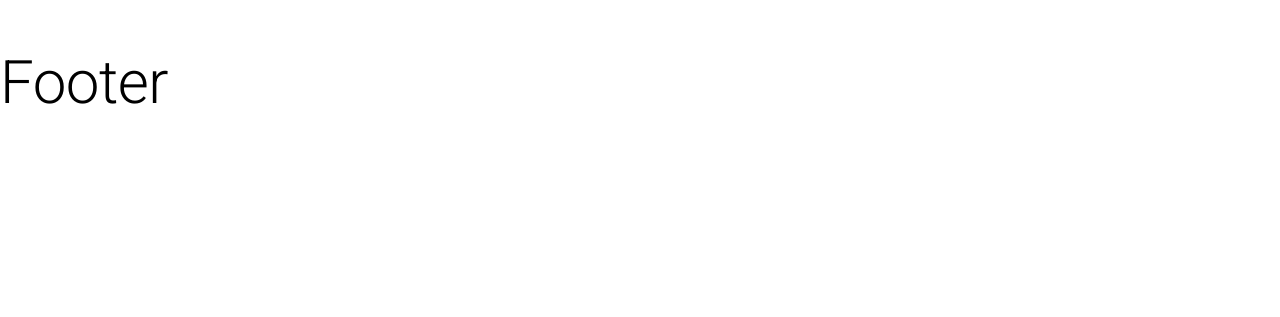
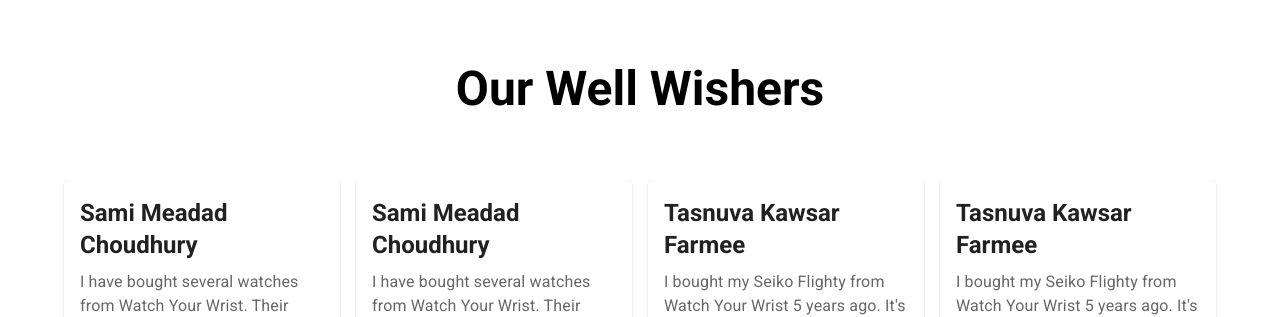
Before and after one commit to samimeadad/niche-website-client-side-samimeadad, a React (Create React App) app: page / in a window 1280 px wide. Shown: the part 2449-2766 px from the top of the page. Before the commit the page ends 2568 px from the top, so only its background shows below. Built offline with nearby package versions, Linux system fonts and the light colour scheme.

Commit message:
home reviews section done from local api

```diff
--- /dev/null
+++ b/public/reviews.json
@@ -0,0 +1,26 @@
+[
+    {
+        "id": "1",
+        "name": "Sami Meadad Choudhury",
+        "description": "I have bought several watches from Watch Your Wrist. Their service is very good. They always sell authentic and genuine watches.",
+        "rating": "5"
+    },
+    {
+        "id": "2",
+        "name": "Sami Meadad Choudhury",
+        "description": "I have bought several watches from Watch Your Wrist. Their service is very good. They always sell authentic and genuine watches.",
+        "rating": "5"
+    },
+    {
+        "id": "3",
+        "name": "Tasnuva Kawsar Farmee",
+        "description": "I bought my Seiko Flighty from Watch Your Wrist 5 years ago. It's running fine and shows accurate time so far.",
+        "rating": "4.5"
+    },
+    {
+        "id": "4",
+        "name": "Tasnuva Kawsar Farmee",
+        "description": "I bought my Seiko Flighty from Watch Your Wrist 5 years ago. It's running fine and shows accurate time so far.",
+        "rating": "4.5"
+    }
+]
--- /dev/null
+++ b/src/Hooks/useReviews.js
@@ -0,0 +1,18 @@
+import { useEffect, useState } from "react";
+
+// custom hook for reviews api call
+const useReviews = () => {
+    const [ reviews, setReviews ] = useState( [] );
+
+    useEffect( () => {
+        fetch( './reviews.json' )
+            .then( res => res.json() )
+            .then( data => setReviews( data ) );
+    }, [] );
+
+    //return reviews state variable and setReviews function
+    return [ reviews, setReviews ];
+}
+
+//export the entire function for external use
+export default useReviews;
--- a/src/Pages/Home/Banner/BannerCarousel.js
+++ b/src/Pages/Home/Banner/BannerCarousel.js
@@ -6,6 +6,7 @@ import image2 from '../../../images/banner-carousel/2.jpeg';
 import image3 from '../../../images/banner-carousel/3.jpeg';
 import image4 from '../../../images/banner-carousel/4.jpeg';
 import image5 from '../../../images/banner-carousel/5.jpeg';
+import image6 from '../../../images/banner-carousel/6.jpeg';
 
 
 const BannerCarousel = () => {
@@ -14,11 +15,12 @@ const BannerCarousel = () => {
             <Grid item xs={ 12 } sm={ 12 } md={ 12 } lg={ 12 }>
                 <Box>
                     < Carousel >
-                        <img src={ image1 } alt="" />
-                        <img src={ image2 } alt="" />
-                        <img src={ image3 } alt="" />
-                        <img src={ image4 } alt="" />
-                        <img src={ image5 } alt="" />
+                        <img src={ image1 } alt="carouselImage1" />
+                        <img src={ image2 } alt="carouselImage2" />
+                        <img src={ image3 } alt="carouselImage3" />
+                        <img src={ image4 } alt="carouselImage4" />
+                        <img src={ image5 } alt="carouselImage5" />
+                        <img src={ image6 } alt="carouselImage6" />
                     </Carousel>
                 </Box>
             </Grid >
--- a/src/Pages/Home/Home/Home.js
+++ b/src/Pages/Home/Home/Home.js
@@ -3,6 +3,7 @@ import React from 'react';
 import Banner from '../Banner/Banner';
 import BannerCarousel from '../Banner/BannerCarousel';
 import PremiumWatches from '../PremiumWatches/PremiumWatches';
+import Reviews from '../Reviews/Reviews/Reviews';
 
 const Home = () => {
     return (
@@ -10,6 +11,7 @@ const Home = () => {
             <BannerCarousel></BannerCarousel>
             <Banner></Banner>
             <PremiumWatches></PremiumWatches>
+            <Reviews></Reviews>
         </Box>
     );
 };
--- a/src/Pages/Home/PremiumWatches/PremiumWatches.js
+++ b/src/Pages/Home/PremiumWatches/PremiumWatches.js
@@ -8,7 +8,7 @@ const PremiumWatches = () => {
     const premiumWatches = watches.filter( watch => watch.premium === "true" );
     return (
         <Container sx={ { my: 8 } }>
-            <Typography variant="h4" sx={ { textAlign: 'center', my: 8, fontWeight: 'bold' } }>Our Exclusive Collections</Typography>
+            <Typography variant="h3" sx={ { textAlign: 'center', my: 8, fontWeight: 'bold' } }>Our Exclusive Collections</Typography>
             <Grid container spacing={ 4 }>
                 {
                     premiumWatches.map( watch => <Watch
--- /dev/null
+++ b/src/Pages/Home/Reviews/Review/Review.js
@@ -0,0 +1,29 @@
+import React from 'react';
+import { Grid } from '@mui/material';
+import Card from '@mui/material/Card';
+import CardContent from '@mui/material/CardContent';
+import Typography from '@mui/material/Typography';
+
+const Review = ( props ) => {
+    const { name, description, rating } = props.review;
+
+    return (
+        <Grid item xs={ 12 } sm={ 12 } md={ 3 } lg={ 3 }>
+            <Card sx={ { maxWidth: 350, minHeight: 100 } }>
+                <CardContent>
+                    <Typography gutterBottom variant="h5" component="div" sx={ { fontWeight: 'bold' } }>
+                        { name }
+                    </Typography>
+                    <Typography variant="body1" color="text.secondary">
+                        { description.slice( 0, 100 ) }
+                    </Typography>
+                    <Typography variant="h5" sx={ { color: 'red', fontWeight: 900 } }>
+                        <span>Rating: </span>{ rating }
+                    </Typography>
+                </CardContent>
+            </Card>
+        </Grid>
+    );
+};
+
+export default Review;
--- /dev/null
+++ b/src/Pages/Home/Reviews/Reviews/Reviews.js
@@ -0,0 +1,25 @@
+import { Container, Grid, Typography } from '@mui/material';
+import React from 'react';
+import useReviews from '../../../../Hooks/useReviews';
+import Review from '../Review/Review';
+
+
+const Reviews = () => {
+    const [ reviews ] = useReviews();
+
+    return (
+        <Container>
+            <Typography variant="h3" sx={ { textAlign: 'center', my: 8, fontWeight: 'bold' } }>Our Well Wishers</Typography>
+            <Grid container spacing={ 2 }>
+                {
+                    reviews.map( review => <Review
+                        key={ review.id }
+                        review={ review }>
+                    </Review> )
+                }
+            </Grid>
+        </Container>
+    );
+};
+
+export default Reviews;
```
Also changed, not shown: src/images/banner-carousel/6.jpeg (added).
